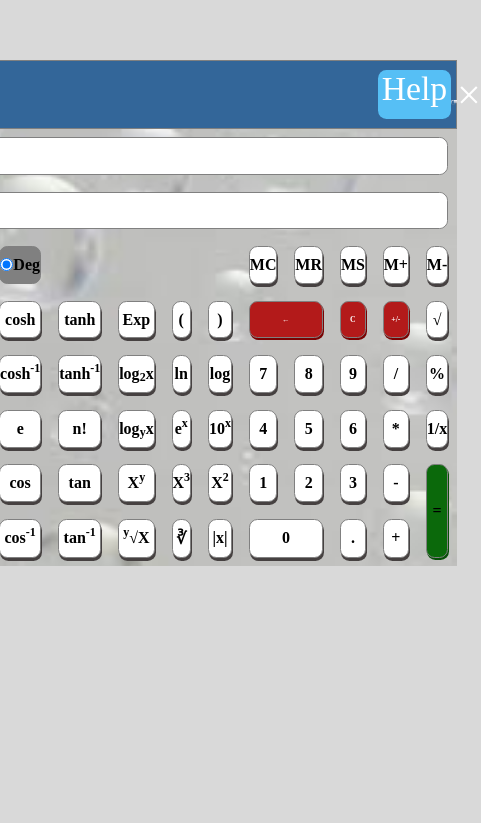
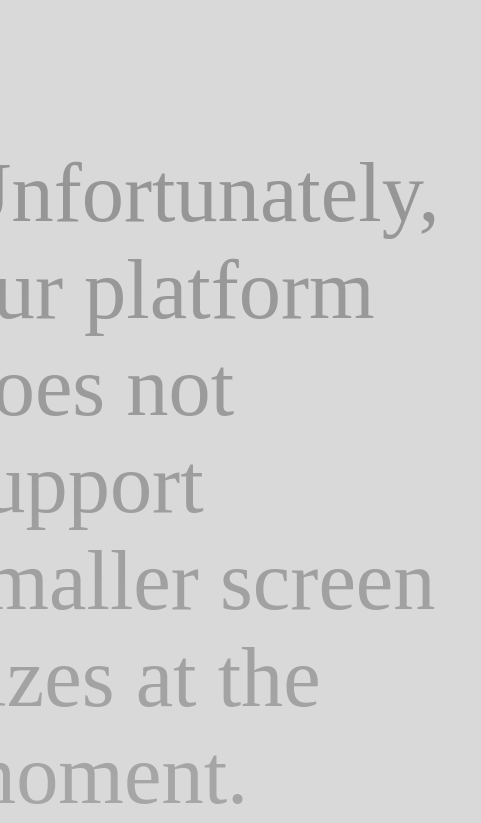
Before and after one commit to hitesh-the-dev/Scientific-Calculator, a plain HTML site: page index.html in a window 390 px wide. Shown: the part 109-932 px from the top of the page, 481 px wide, since content can reach past the window. Before the commit the page ends 844 px from the top, so only its background shows below. Drawn offline with nearby package versions, Linux system fonts and the light colour scheme.

Commit message:
added msg

```diff
--- a/Style.css
+++ b/Style.css
@@ -560,6 +560,9 @@ body{
 }
 
 
+#sorry{
+   display: none;
+}
 .box sup {
    vertical-align: super;
    font-size: 0.75em;
@@ -576,8 +579,18 @@ body{
    bottom: -0.25em;
  }
 
-@media (max-width: 600px) {
-   .fa-copy{
-     display: none;
-   }
+@media (max-width: 470px) {
+      #mainContainer{
+         display: none;
+      }
+
+      #sorry{
+         display: flex;
+         margin-top: 30vh;
+         font-size: 10vh;
+         background: linear-gradient(rgba(0, 0, 0, 0.313), rgba(0, 0, 0, 0.233));
+         background-clip: text;
+         color: transparent;
+
+      }
  }
--- a/index.html
+++ b/index.html
@@ -118,7 +118,7 @@
     <link rel="stylesheet" href="https://cdnjs.cloudflare.com/ajax/libs/font-awesome/6.4.0/css/all.min.css" />
 </head>
 
-<body oncontextmenu="return false">
+<body>
     <!-- Main content container -->
 
     <div id="mainContainer">
@@ -753,6 +753,7 @@
              Accessibility improvement: Use button element with aria-label="Add" -->
     </div>
 </div>
+<div id="sorry">Unfortunately, our platform does not support smaller screen sizes at the moment.</div>
 
     <!-- JavaScript files -->
     <script src="./First.js"></script>
```
